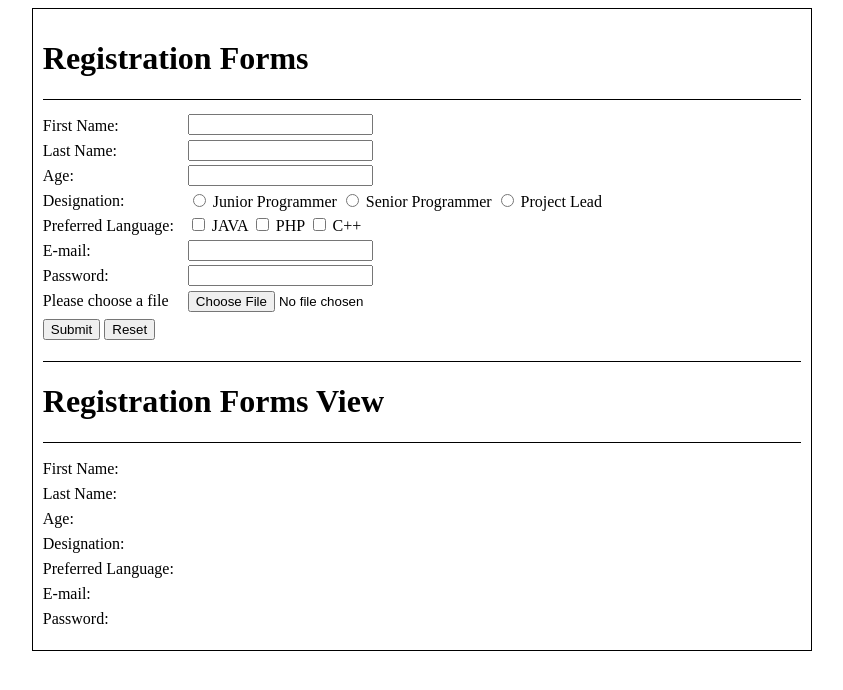
After one commit to livealvi/WT_Fall2021, a PHP site: page /task2/form.php in a window 1280 px wide. The commit adds this page. Shown: the top 690 px of the page, without its empty margins (218-1061 px from the left). Run offline with PHP 8.4, Linux system fonts and the light colour scheme.

Commit message:
task2 - add

```diff
--- a/index.php
+++ b/index.php
@@ -45,6 +45,12 @@
                     <td>Php Form Validation</td>
                     <td class="text-center">Done</td>
                 </tr>
+                <tr class="table-row" onclick="window.open('https://github-actions-task.herokuapp.com/task2/form.php', '_blank');">
+                    <th scope="row">2</th>
+                    <td>2021/10/10</td>
+                    <td>Php Form Validation with JSON Data</td>
+                    <td class="text-center">Done</td>
+                </tr>
             </tbody>
         </table>
     </div>
--- /dev/null
+++ b/task2/control/validation.php
@@ -0,0 +1,114 @@
+<?php
+
+$firstName = $lastName = $age = $email = $password = $succeed = $savedata = $notsavedata = "";
+$checkbox1 = $checkbox2 = $checkbox3 = "";
+
+$validationFirstName = "";
+$validationLastName = "";
+$validationAge = "";
+$validationRadioButton = "";
+$validationRadioButtonNotSelected = "";
+$validationCheckbox = "";
+$validationEmail = "";
+$validationPassword = "";
+
+if (isset($_POST["registration"])) {
+    $firstName = $_REQUEST["firstName"];
+    $lastName = $_REQUEST["lastName"];
+    $age = $_REQUEST["age"];
+    $email = $_REQUEST["email"];
+    $password  = $_REQUEST["password"];
+
+
+    if (empty($firstName) || (strlen($_REQUEST["firstName"]) < 5)) {
+        $validationFirstName = "Please enter your First Name";
+    } else {
+        $firstName = $_REQUEST["firstName"];
+        $succeed = "Successful";
+    }
+
+    if (empty($lastName) || (strlen($_REQUEST["lastName"]) < 5)) {
+        $validationLastName = "Please enter your Last Name";
+    } else {
+        $lastName = $_REQUEST["lastName"];
+        $succeed = "Successful";
+    }
+
+    if (empty($age) || (strlen($_REQUEST["age"]) < 1)) {
+        $validationAge = "Please enter your Age";
+    } else {
+        $age = $_REQUEST["age"];
+        $succeed = "Successful";
+    }
+
+    if (isset($_REQUEST["designation"])) {
+        $validationRadioButton = $_REQUEST["designation"];
+        $succeed = "Successful";
+    } else {
+        $validationRadioButtonNotSelected = "Please enter your Designation";
+    }
+
+    if (empty($email) || !preg_match("/^([a-z0-9\+_\-]+)(\.[a-z0-9\+_\-]+)*@([a-z0-9\-]+\.)+[a-z]{2,6}$/ix", $email)) {
+        $validationEmail = "Please enter your Email";
+    } else {
+        $email = $_REQUEST["email"];;
+        $succeed = "Successful";
+    }
+
+
+    if (empty($password) || (strlen($_REQUEST["password"]) < 8)) {
+        $validationPassword = "Please enter your Password";
+    } else {
+        $password = $_REQUEST["password"];;
+        $succeed = "Successful";
+    }
+
+    if (!isset($_REQUEST["java"]) && !isset($_REQUEST["php"]) && !isset($_REQUEST["cPlusPlus"])) {
+        $validationCheckbox = "Please select your Preferred Language or At least one";
+    } else {
+        if (isset($_REQUEST["java"])) {
+            $checkbox1 = $_REQUEST["java"];
+        }
+        if (isset($_REQUEST["php"])) {
+            $checkbox2 = $_REQUEST["php"];
+        }
+        if (isset($_REQUEST["cPlusPlus"])) {
+            $checkbox3 = $_REQUEST["cPlusPlus"];
+        }
+        $succeed = "Successful";
+    }
+
+
+    $formdata = array(
+
+        "firstName" => $firstName,
+        "lastName" => $lastName,
+        "age" => $age,
+        "designation" =>  $validationRadioButton,
+        "language" => $checkbox1 || $checkbox2 || $checkbox3,
+        "email" => $email,
+        "password"  => $password
+    );
+
+
+    $existingdata = file_get_contents('mydata.json');
+    $tempJSONdata = json_decode($existingdata);
+    $tempJSONdata[] = $formdata;
+    $jsondata = json_encode($tempJSONdata, JSON_PRETTY_PRINT);
+
+    if (file_put_contents("mydata.json", $jsondata)) {
+        $savedata = "Data Save!";
+
+    } else {
+        $notsavedata = "Data Couldn't Save";
+    }
+
+    $data = file_get_contents("mydata.json");
+    $mydata = json_decode($data);
+
+    echo "<br><br> Name: ".$mydata[0]->firstName." ".$mydata[0]->lastName." <br> Designation: ".$mydata[0]->designation." Age: ".$mydata[0]->age." ";
+    echo "<br> ".$mydata[0]->language." <br> Email: ".$mydata[0]->email." <br> Password: ".$mydata[0]->password." <br><br>";
+    echo " <a href=\"mydata.json\">View All JSON Data</a>  <br><br>";
+
+
+}
--- /dev/null
+++ b/task2/form.php
@@ -0,0 +1,203 @@
+<?php include "control/validation.php" ?>
+
+<!DOCTYPE html>
+<html lang="en">
+
+<head>
+    <title>Task -1 | Forms Validation</title>
+    <link rel="stylesheet" href="styles.css">
+</head>
+
+<body>
+    <div class="main">
+        <div>
+            <h1>Registration Forms</h1>
+        </div>
+        <div class="form-box">
+            <form action="" method="POST">
+                <!-- --input-label-- -->
+                <div class="left-side">
+                    <div>
+                        <div class="d-InlineBlock padding-right">
+                            <label for="fname">First Name:</label>
+                        </div>
+                    </div>
+                    <div>
+                        <div class="d-InlineBlock padding-right">
+                            <label for="lname">Last Name:</label>
+                        </div>
+                    </div>
+                    <div>
+                        <div class="d-InlineBlock padding-right">
+                            <label for="age">Age:</label>
+                        </div>
+                    </div>
+                    <div>
+                        <div class="d-InlineBlock padding-right">
+                            <label for="designation">Designation:</label>
+                        </div>
+                    </div>
+                    <div>
+                        <div class="d-InlineBlock padding-right">
+                            <label for="preferredLanguage">Preferred Language:</label>
+                        </div>
+                    </div>
+                    <div>
+                        <div class="d-InlineBlock padding-right">
+                            <label for="email">E-mail:</label>
+                        </div>
+                    </div>
+                    <div>
+                        <div class="d-InlineBlock padding-right">
+                            <label for="password">Password:</label>
+                        </div>
+                    </div>
+                    <div>
+                        <div class="d-InlineBlock padding-right">
+                            <label for="file">Please choose a file</label>
+                        </div>
+                    </div>
+                </div>
+                <!-- --input-label-- -->
+                <!-- --input-fields-- -->
+                <div class="right-side">
+                    <div class="padding-left">
+                        <input type="text" id="firstName" name="firstName">
+                        <?php echo "<span style=\"color:#FF5C58; font-weight: 900; padding-left: 20px;\">$validationFirstName</span>" ?>
+                        <?php echo "<span style=\"color:#6ECB63; font-weight: 900; padding-right: 20px;\">$succeed</span>" ?>
+                    </div>
+                    <div class="padding-left">
+                        <input type="text" id="lastName" name="lastName">
+                        <?php echo "<span style=\"color:#FF5C58; font-weight: 900; padding-left: 20px;\">$validationLastName</span>" ?>
+                        <?php echo "<span style=\"color:#6ECB63; font-weight: 900; padding-right: 20px;\">$succeed</span>" ?>
+                    </div>
+                    <div class="padding-left">
+                        <input type="number" id="age" name="age">
+                        <?php echo "<span style=\"color:#FF5C58; font-weight: 900; padding-left: 20px;\">$validationAge</span>" ?>
+                        <?php echo "<span style=\"color:#6ECB63; font-weight: 900; padding-right: 20px;\">$succeed</span>" ?>
+                    </div>
+                    <div class="padding-left">
+                        <input type="radio" id="juniorProgrammer" name="designation" value="Junior Programmer">
+                        <label for="juniorProgrammer">Junior Programmer</label>
+                        <input type="radio" id="seniorProgrammer" name="designation" value="Senior Programmer">
+                        <label for="seniorProgrammer">Senior Programmer</label>
+                        <input type="radio" id="projectLead" name="designation" value="Project Lead">
+                        <label for="projectLead">Project Lead</label>
+                        <?php echo "<span style=\"color:#FF5C58; font-weight: 900; padding-left: 20px;\">$validationRadioButtonNotSelected</span>" ?>
+                        <?php echo "<span style=\"color:#6ECB63; font-weight: 900; padding-right: 20px;\">$succeed</span>" ?>
+                    </div>
+                    <div class="padding-left">
+                        <input type="checkbox" id="java" name="java" value="JAVA">
+                        <label for="java">JAVA</label>
+                        <input type="checkbox" id="php" name="php" value="PHP">
+                        <label for="php">PHP</label>
+                        <input type="checkbox" id="cPlusPlus" name="cPlusPlus" value="C++">
+                        <label for="cPlusPlus">C++</label>
+                        <?php echo "<span style=\"color:#FF5C58; font-weight: 900; padding-left: 20px;\">$validationCheckbox</span>" ?>
+                        <?php echo "<span style=\"color:#6ECB63; font-weight: 900; padding-right: 20px;\">$succeed</span>" ?>
+                    </div>
+                    <div class="d-InlineBlock padding-left">
+                        <input id="email" name="email">
+                        <?php echo "<span style=\"color:#FF5C58; font-weight: 900; padding-left: 20px;\">$validationEmail</span>" ?>
+                        <?php echo "<span style=\"color:#6ECB63; font-weight: 900; padding-right: 20px;\">$succeed</span>" ?>
+                    </div>
+                    <div class="padding-left">
+                        <input type="password" id="password" name="password">
+                        <?php echo "<span style=\"color:#FF5C58; font-weight: 900; padding-left: 20px;\">$validationPassword</span>" ?>
+                        <?php echo "<span style=\"color:#6ECB63; font-weight: 900; padding-right: 20px;\">$succeed</span>" ?>
+                    </div>
+                    <div class="d-InlineBlock padding-left">
+                        <input type="file" id="file" name="file">
+                    </div>
+                </div>
+                <!-- --input-fields-- -->
+                <!-- --buttons-- -->
+                <div>
+                    <div class="d-InlineBlock padding-right">
+                        <input type="submit" name="registration" value="Submit">
+                        <input type="reset" name="reset" value="Reset">
+                        <?php echo "<span style=\"color:#FF5C58; font-weight: 900; padding-left: 20px;\">$notsavedata</span>" ?>
+                        <?php echo "<span style=\"color:#6ECB63; font-weight: 900; padding-right: 20px;\">$savedata</span>" ?>
+                    </div>
+                </div>
+                <!-- --buttons-- -->
+            </form>
+        </div>
+
+        <!-- --form-view-- -->
+        <div>
+            <h1>Registration Forms View</h1>
+        </div>
+        <div class="form-view">
+            <form action="" method="">
+                <!-- --view-label-- -->
+                <div class="left-side">
+                    <div>
+                        <div class="d-InlineBlock padding-right">
+                            <label for="fname">First Name:</label>
+                        </div>
+                    </div>
+                    <div>
+                        <div class="d-InlineBlock padding-right">
+                            <label for="lname">Last Name:</label>
+                        </div>
+                    </div>
+                    <div>
+                        <div class="d-InlineBlock padding-right">
+                            <label for="age">Age:</label>
+                        </div>
+                    </div>
+                    <div>
+                        <div class="d-InlineBlock padding-right">
+                            <label for="designation">Designation:</label>
+                        </div>
+                    </div>
+                    <div>
+                        <div class="d-InlineBlock padding-right">
+                            <label for="preferredLanguage">Preferred Language:</label>
+                        </div>
+                    </div>
+                    <div>
+                        <div class="d-InlineBlock padding-right">
+                            <label for="email">E-mail:</label>
+                        </div>
+                    </div>
+                    <div>
+                        <div class="d-InlineBlock padding-right">
+                            <label for="password">Password:</label>
+                        </div>
+                    </div>
+                </div>
+                <!-- --view-label-- -->
+                <!-- --view-fields-- -->
+                <div class="right-side">
+                    <div class="view-padding">
+                        <?php echo "<span style=\"color:#FF5C58; font-weight: 900; padding-left: 20px;\">$firstName</span>" ?>
+                    </div>
+                    <div class="view-padding">
+                        <?php echo "<span style=\"color:#FF5C58; font-weight: 900; padding-left: 20px;\">$lastName</span>" ?>
+                    </div>
+                    <div class="view-padding">
+                        <?php echo "<span style=\"color:#FF5C58; font-weight: 900; padding-left: 20px;\">$age</span>" ?>
+                    </div>
+                    <div class="view-padding">
+                        <?php echo "<span style=\"color:#FF5C58; font-weight: 900; padding-left: 20px;\">$validationRadioButton</span>" ?>
+                    </div>
+                    <div class="view-padding">
+                        <?php echo "<span style=\"color:#FF5C58; font-weight: 900; padding-left: 20px;\">$checkbox1 &nbsp &nbsp $checkbox2 &nbsp &nbsp $checkbox3 </span>" ?>
+                    </div>
+                    <div class="d-InlineBlock view-padding">
+                        <?php echo "<span style=\"color:#FF5C58; font-weight: 900; padding-left: 20px;\">$email</span>" ?>
+                    </div>
+                    <div class="view-padding">
+                        <?php echo "<span style=\"color:#FF5C58; font-weight: 900; padding-left: 20px;\">$password</span>" ?>
+                    </div>
+                </div>
+                <!-- --view-fields-- -->
+            </form>
+        </div>
+
+    </div>
+</body>
+
+</html>
--- /dev/null
+++ b/task2/styles.css
@@ -0,0 +1,37 @@
+.main {
+    margin: auto;
+    width: 60%;
+    border: 1px solid black;
+    padding: 10px;
+}
+
+.form-box {
+    border-top: 1px solid black;
+    padding: 10px 0 21px 0;
+    border-bottom: 1px solid black;
+}
+
+.form-view {
+    border-top: 1px solid black;
+    padding: 10px 0 10px 0;
+}
+
+.d-InlineBlock,
+.left-side,
+.right-side {
+    display: inline-block;
+}
+
+.padding-left {
+    padding-top: 4.5px;
+}
+
+.padding-right {
+    padding-right: 10px;
+    padding-top: 7px;
+}
+
+.view-padding {
+    padding-top: 5px;
+    margin-bottom: 2px;
+}
```
Also changed, not shown: task2/mydata.json (added, +11 -0 lines).
